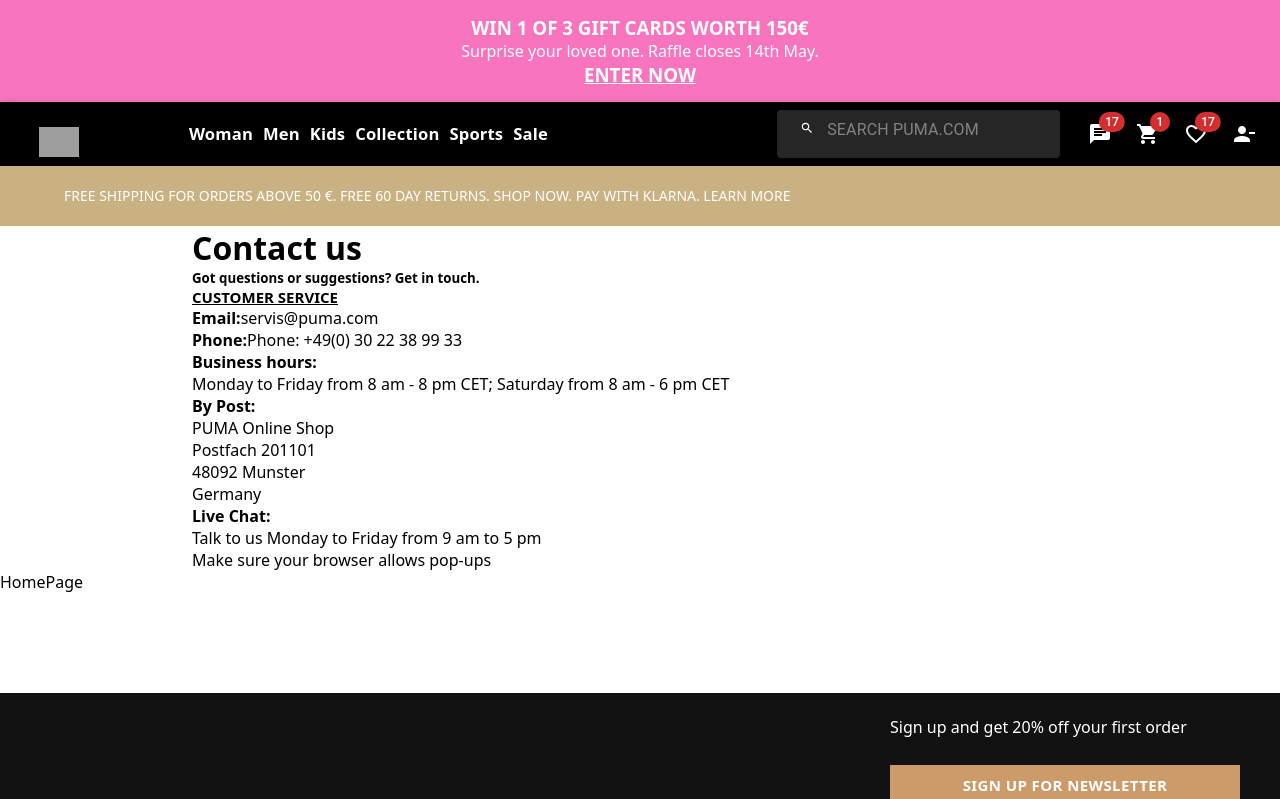
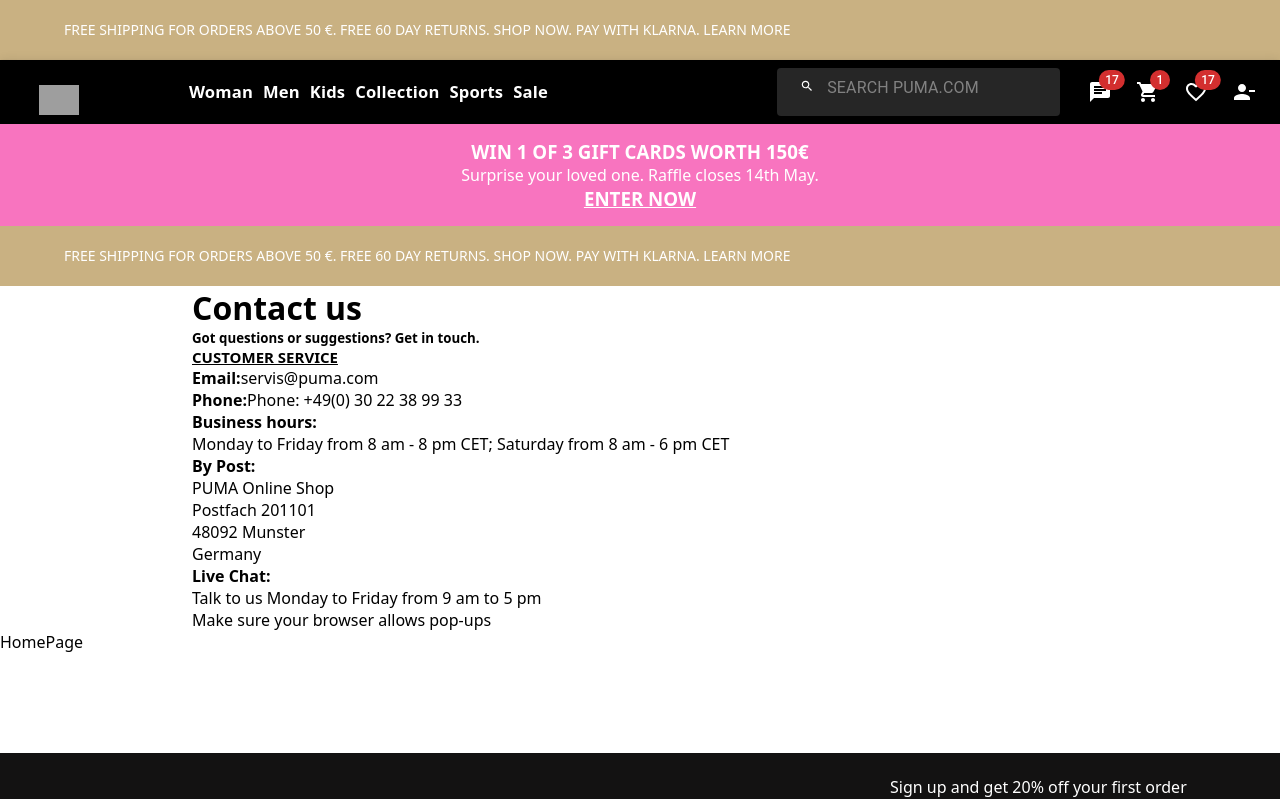
Before and after one commit to anton436/js31project, a React (Create React App) app: page / in a window 1280 px wide. Shown: the top 799 px of the page. Built offline with nearby package versions, Linux system fonts and the light colour scheme; grey boxes are pictures that could not be loaded.

Commit message:
edited app js

```diff
--- a/src/App.js
+++ b/src/App.js
@@ -9,8 +9,9 @@
 const App = () => {
   return (
     <div>
+      <NavbarB />
+      <Navbar />
       <NavTop />
-      <Navbar />
       <NavbarB />
       <ContactUs />
       <MainRoutes />
```
